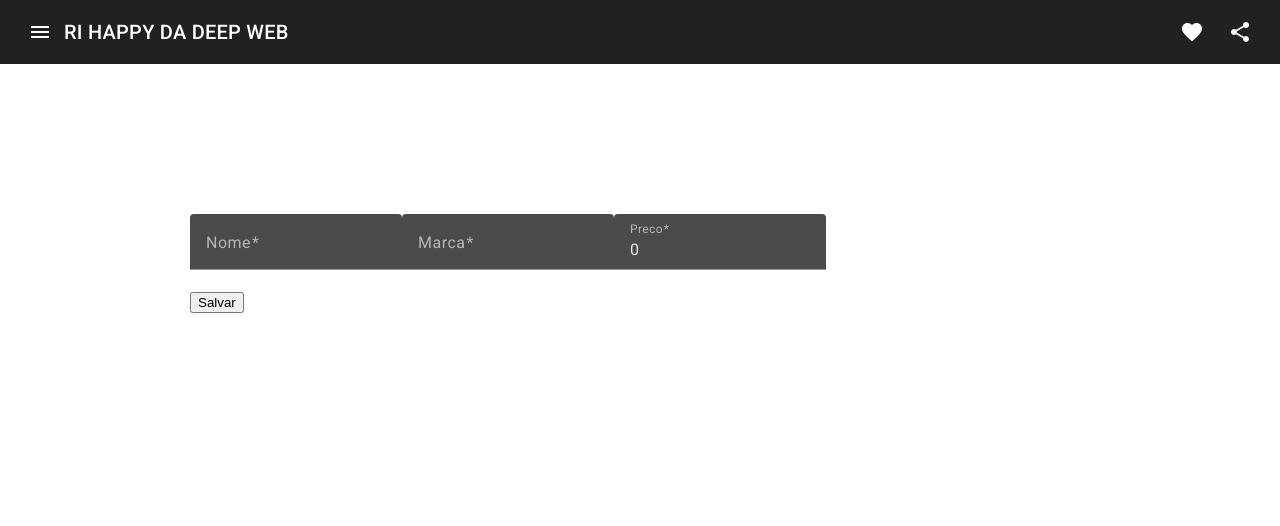
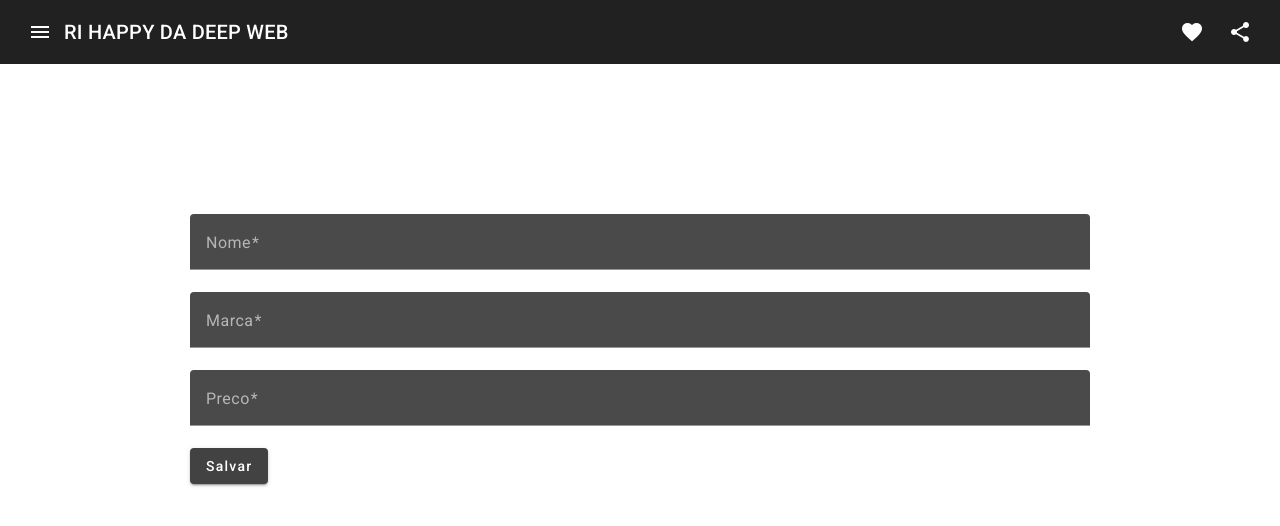
Before and after one commit to DiegoReso/Toy-Store-Angular, an Angular app: page /create-toy in a window 1280 px wide. Shown: the top 526 px of the page. Built offline with nearby package versions, Linux system fonts and the light colour scheme.

Commit message:
feat: change the input number to string

```diff
--- a/src/app/components/create/create.component.css
+++ b/src/app/components/create/create.component.css
@@ -1,4 +1,6 @@
 form{
   width: 900px;
   margin: 0 auto;
+  display: flex;
+  flex-direction: column;
 }
--- a/src/app/components/create/create.component.html
+++ b/src/app/components/create/create.component.html
@@ -1,5 +1,5 @@
 
-<form  [formGroup]="form" (ngSubmit)="onSubmit">
+<form  [formGroup]="form" (ngSubmit)="onSubmit()">
 
   <mat-form-field>
     <mat-label>Nome</mat-label>
@@ -11,11 +11,12 @@
   </mat-form-field>
   <mat-form-field>
     <mat-label>Preco</mat-label>
-    <input type="number" matInput  formControlName="price" placeholder="Preco Brinquedo" >
+    <input type="string" matInput  formControlName="price" placeholder="Preco Brinquedo" >
   </mat-form-field>
-  <div>
-    <button type="submit">Salvar</button>
-  </div>
+
+    <div>
+      <button type="submit" mat-raised-button>Salvar</button>
+    </div>
 
 
 </form>
--- a/src/app/components/create/create.component.ts
+++ b/src/app/components/create/create.component.ts
@@ -1,5 +1,6 @@
 import { Component } from '@angular/core';
 import { FormControl, FormGroup, ReactiveFormsModule, Validators } from '@angular/forms';
+import { MatButtonModule } from '@angular/material/button';
 import {MatFormFieldModule} from '@angular/material/form-field'
 import {MatInputModule} from '@angular/material/input'
 
@@ -7,7 +8,7 @@ import {MatInputModule} from '@angular/material/input'
 @Component({
   selector: 'app-create',
   standalone: true,
-  imports: [ReactiveFormsModule,MatFormFieldModule,MatInputModule],
+  imports: [ReactiveFormsModule,MatFormFieldModule,MatInputModule,MatButtonModule],
   templateUrl: './create.component.html',
   styleUrl: './create.component.css'
 })
@@ -21,16 +22,16 @@ export class CreateComponent {
       nonNullable: true,
       validators: Validators.required
       }),
-    price: new FormControl<number>(0,{
+    price: new FormControl<string>('',{
       nonNullable: true,
       validators: Validators.required
         }),
   })
 
   onSubmit(){
-    const toyName = this.form.controls.toyName
-    const toyBrand = this.form.controls.toyBrand
-    const price = this.form.controls.price
+    const toyName = this.form.controls.toyName.value
+    const toyBrand = this.form.controls.toyBrand.value
+    const price = this.form.controls.price.value
 
 
   }
```
Also changed, not shown: 1 other file (tests, documents, lock files or other folders).
